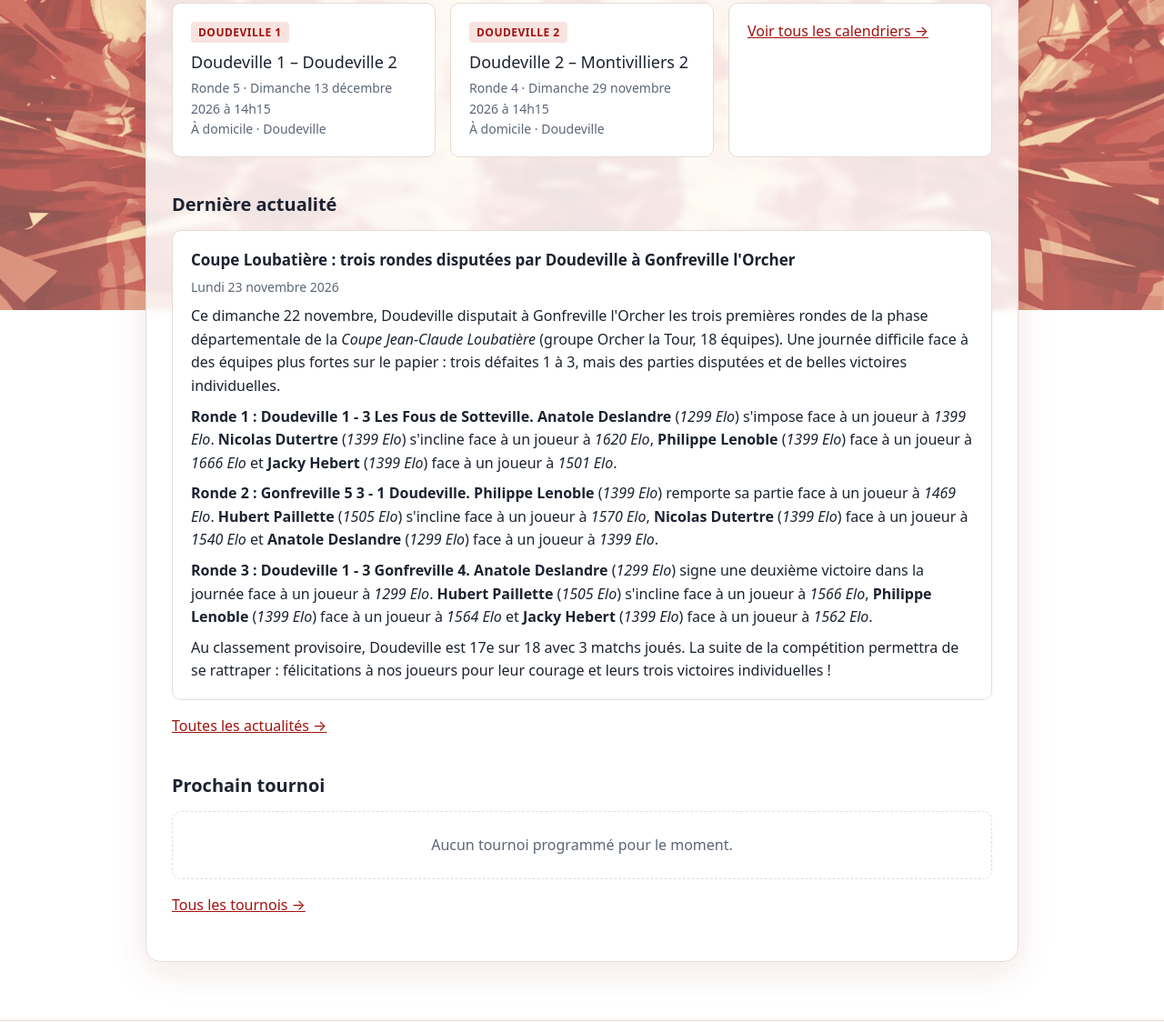
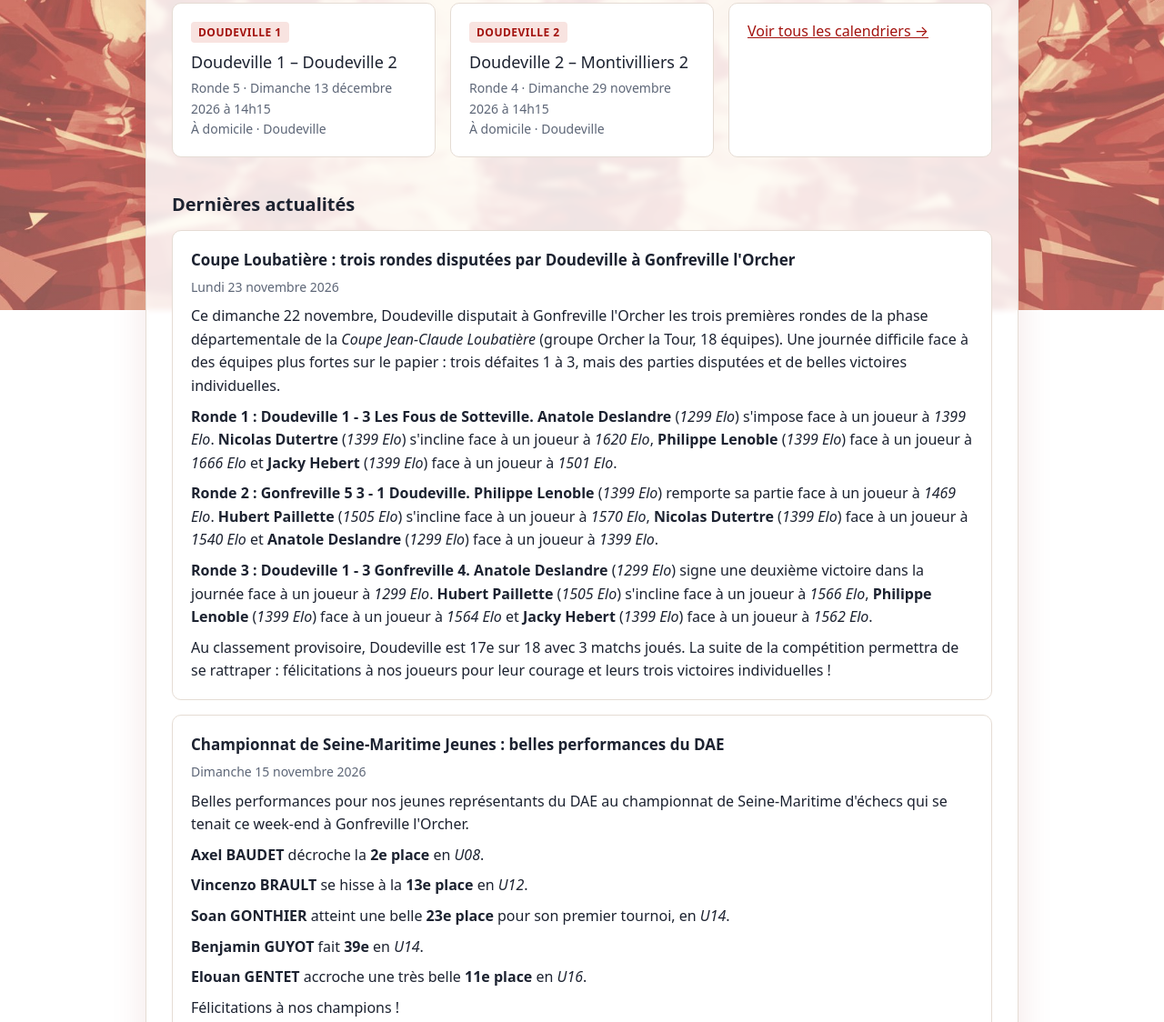
Before and after one commit to wilfriedcruchon-creator/doudeville-echecs, a plain HTML site: page index.html in a window 1280 px wide. Shown: the part 459-1583 px from the top of the page at 91% size. Drawn offline with Linux system fonts and the light colour scheme.

Commit message:
Accueil : affichage des 3 dernieres actualites
Co-Authored-By: Claude Sonnet 5.5 <noreply@anthropic.com>

```diff
--- a/index.html
+++ b/index.html
@@ -69,8 +69,8 @@
   <h2>Prochaines rencontres</h2>
   <div class="grid" id="next"></div>
 
-  <h2>Dernière actualité</h2>
-  <div id="news"></div>
+  <h2>Dernières actualités</h2>
+  <div id="news" style="display:grid;gap:16px"></div>
   <p><a href="actualites.html">Toutes les actualités →</a></p>
 
   <h2>Prochain tournoi</h2>
@@ -93,10 +93,9 @@ document.getElementById("next").innerHTML = EQUIPES.map(e => {
   </div>`;
 }).join("") + `<div class="card"><a href="calendriers.html">Voir tous les calendriers →</a></div>`;
 
-const a = ACTUALITES[0];
-document.getElementById("news").innerHTML = a
-  ? `<div class="card">${bandeauActu(a)}<h3>${esc(a.titre)}</h3><div class="meta">${cap(fmtDate(a.date, true))}</div>${paragraphes(a.texte)}${photosActu(a.photos)}
-      ${a.lien ? `<p><a href="${esc(a.lien)}">${esc(a.lienTexte || "En savoir plus")} →</a></p>` : ""}</div>`
+document.getElementById("news").innerHTML = ACTUALITES.length
+  ? ACTUALITES.slice(0, 3).map(a => `<div class="card">${bandeauActu(a)}<h3>${esc(a.titre)}</h3><div class="meta">${cap(fmtDate(a.date, true))}</div>${paragraphes(a.texte)}${photosActu(a.photos)}
+      ${a.lien ? `<p><a href="${esc(a.lien)}">${esc(a.lienTexte || "En savoir plus")} →</a></p>` : ""}</div>`).join("")
   : `<div class="empty">Aucune actualité pour le moment.</div>`;
 
 const t = TOURNOIS.filter(x => x.date >= todayISO()).sort((x, y) => x.date.localeCompare(y.date))[0];
```
